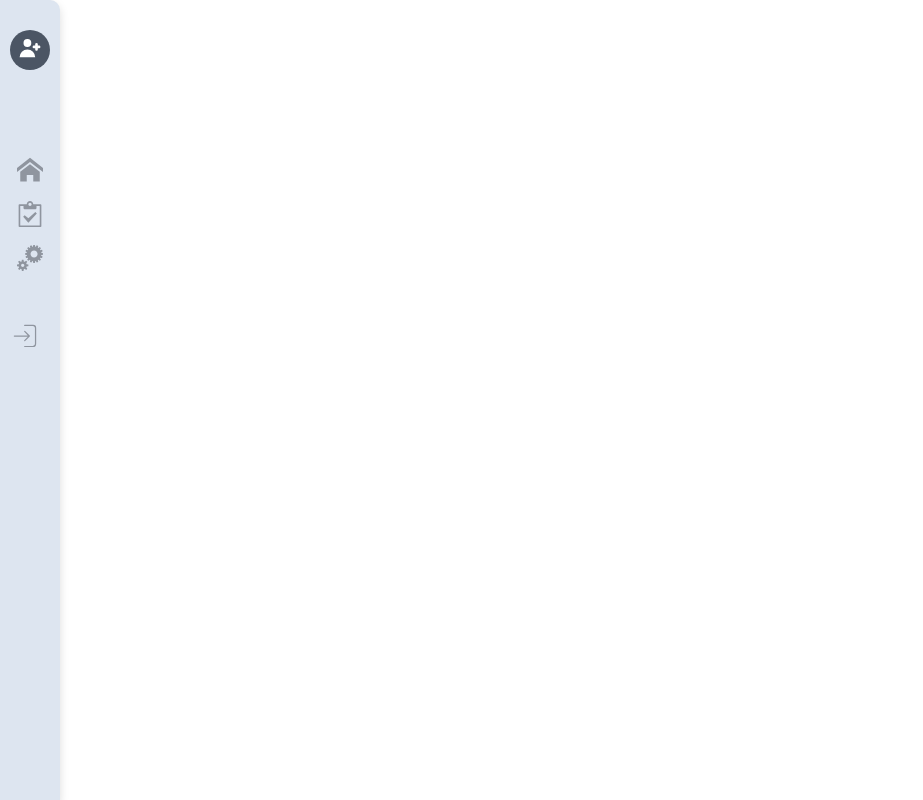
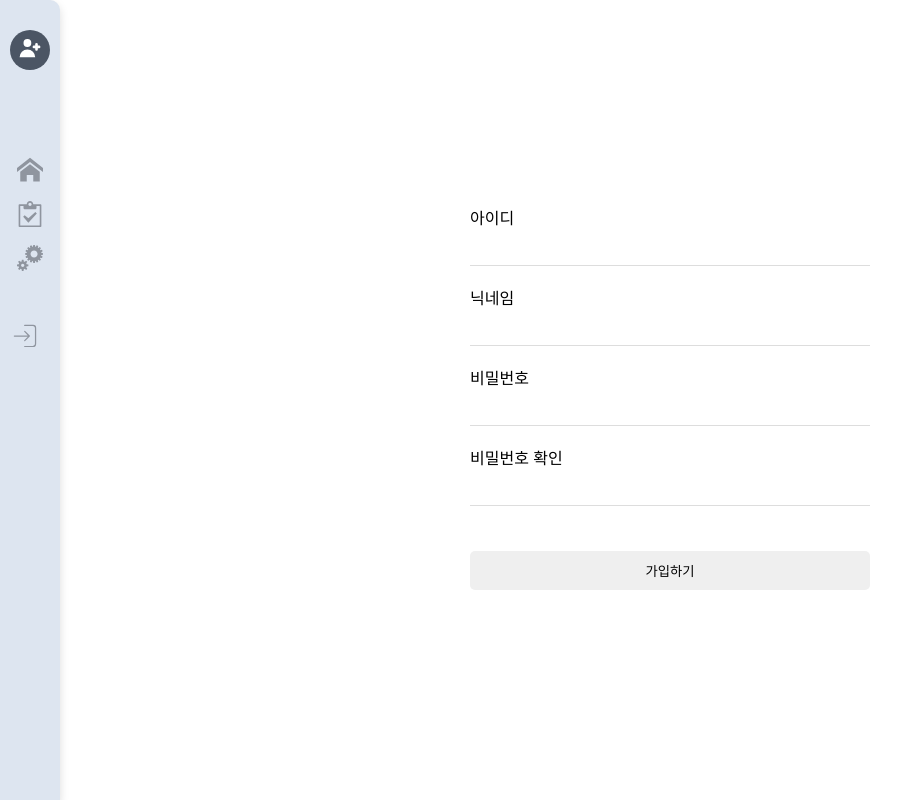
Before and after one commit to hrimwk/Rimilog-project, a React (Vite) app: page /signup in a window 1280 px wide. Shown: the whole page, without its empty margins (0-923 px from the left). Built offline with nearby package versions, Linux system fonts and the light colour scheme.

Commit message:
[Add]회원가입 로그인 컴포넌트 및 회원가입 ui

```diff
--- a/src/App.tsx
+++ b/src/App.tsx
@@ -3,6 +3,8 @@ import GlobalStyles from './assets/styles/GlobalStyles';
 import Home from './pages/Home';
 import SlideMenu from './components/SlideMenu';
 import { useState } from 'react';
+import Login from './pages/Login';
+import SignUp from './pages/SignUp';
 
 export interface sideMenuType {
   sideMenu: boolean;
@@ -15,7 +17,9 @@ function App() {
       <GlobalStyles />
       <SlideMenu sideMenu={sideMenu} setSideMenu={setSideMenu} />
       <Routes>
-        <Route path="/" element={<Home />}></Route>
+        <Route path="/" element={<Home />} />
+        <Route path="/login" element={<Login />} />
+        <Route path="/signup" element={<SignUp />} />
       </Routes>
     </BrowserRouter>
   );
--- a/src/assets/styles/GlobalStyles.tsx
+++ b/src/assets/styles/GlobalStyles.tsx
@@ -38,11 +38,19 @@ input{
     display: flex;
     justify-content: space-between;
   }
+  .d-flex-center {
+    display: flex;
+    align-items: center;
+  }
   @media screen and (max-width: 640px) {
     .container{padding: 30px 16px 70px !important;}
     .d-flex {
       flex-direction: column !important;
     }
+    .d-flex-center {
+    display: block;
+
+  }
     }
 `;
 
--- a/src/components/SlideMenu.tsx
+++ b/src/components/SlideMenu.tsx
@@ -38,13 +38,13 @@ function SlideMenu({ sideMenu, setSideMenu }: sideMenuType) {
       <SlideMenuContainer onClick={clickSlideMenu} ref={node}>
         <div className={sideMenu ? 'slideOn slide-container' : 'slideOff slide-container'}>
           <div className="white mb-80" onClick={clickIcon}>
-            <Link to="/signin">
+            <Link to="/signup">
               <div className="user flex-center">
                 {/* <ImUser /> */}
                 <HiUserAdd />
               </div>
               {/* <span className="nav-text">User</span> */}
-              <span className="nav-text">Signin</span>
+              <span className="nav-text">Signup</span>
             </Link>
           </div>
           <nav>
--- /dev/null
+++ b/src/components/UserAuth.tsx
@@ -0,0 +1,50 @@
+import styled from 'styled-components';
+import { AuthFomType } from '../pages/SignUp';
+
+function UserAuth({ formList }: { formList: AuthFomType[] }) {
+  return (
+    <UserAuthContainer>
+      <div className="container d-flex-center">
+        <form>
+          {formList.map((data: AuthFomType) => {
+            return (
+              <>
+                <label>{data.label}</label>
+                <input type="text" />
+              </>
+            );
+          })}
+          <button>가입하기</button>
+        </form>
+      </div>
+    </UserAuthContainer>
+  );
+}
+const UserAuthContainer = styled.div`
+  form {
+    flex-grow: 1;
+    max-width: 400px;
+    margin: 0 auto;
+  }
+
+  label {
+    display: block;
+    margin-bottom: 3px;
+  }
+  input {
+    display: block;
+    width: 100%;
+    padding: 10px;
+    margin-bottom: 25px;
+    border: 1px solid #ddd;
+    border-width: 0 0 1px 0;
+  }
+  button {
+    margin-top: 20px;
+    padding: 10px;
+    width: 100%;
+    border: none;
+    border-radius: 5px;
+  }
+`;
+export default UserAuth;
--- /dev/null
+++ b/src/pages/Login.tsx
@@ -0,0 +1,11 @@
+import styled from 'styled-components';
+
+function Login() {
+  return (
+    <LoginContainer>
+      <div className="container">로그인</div>
+    </LoginContainer>
+  );
+}
+const LoginContainer = styled.div``;
+export default Login;
--- /dev/null
+++ b/src/pages/SignUp.tsx
@@ -0,0 +1,24 @@
+import styled from 'styled-components';
+import UserAuth from '../components/UserAuth';
+
+export interface AuthFomType {
+  label: string;
+  value: string;
+  id: number;
+}
+function SignUp() {
+  const formList: AuthFomType[] = [
+    { label: '아이디', value: 'id', id: 1 },
+    { label: '닉네임', value: 'nick_name', id: 2 },
+    { label: '비밀번호', value: 'pw', id: 3 },
+    { label: '비밀번호 확인', value: 'pwconfirm', id: 4 },
+  ];
+
+  return (
+    <SignupContainer>
+      <UserAuth formList={formList} />
+    </SignupContainer>
+  );
+}
+const SignupContainer = styled.div``;
+export default SignUp;
```
